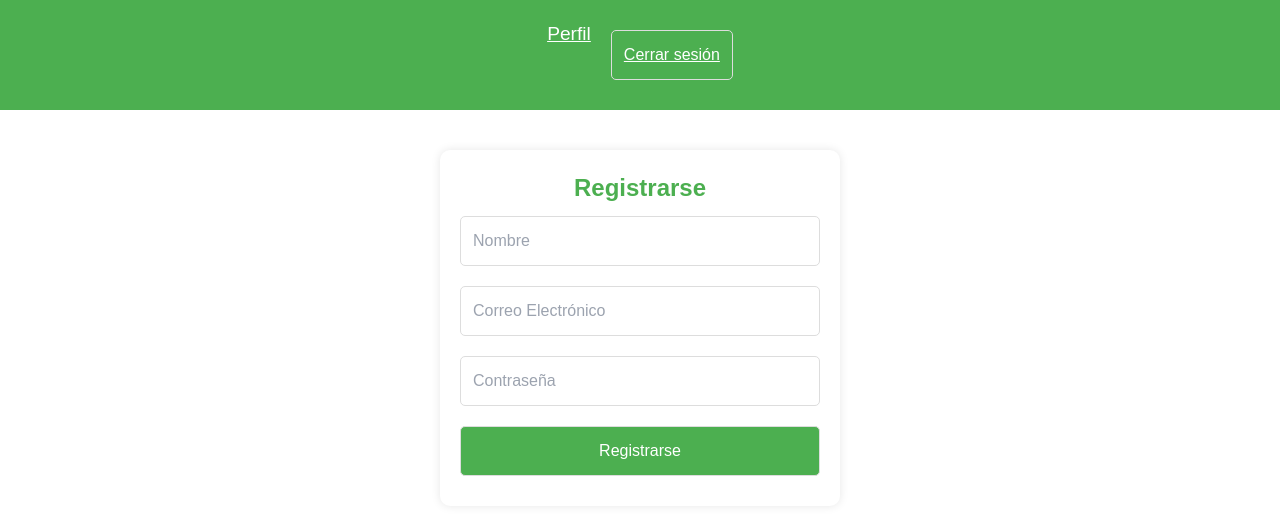
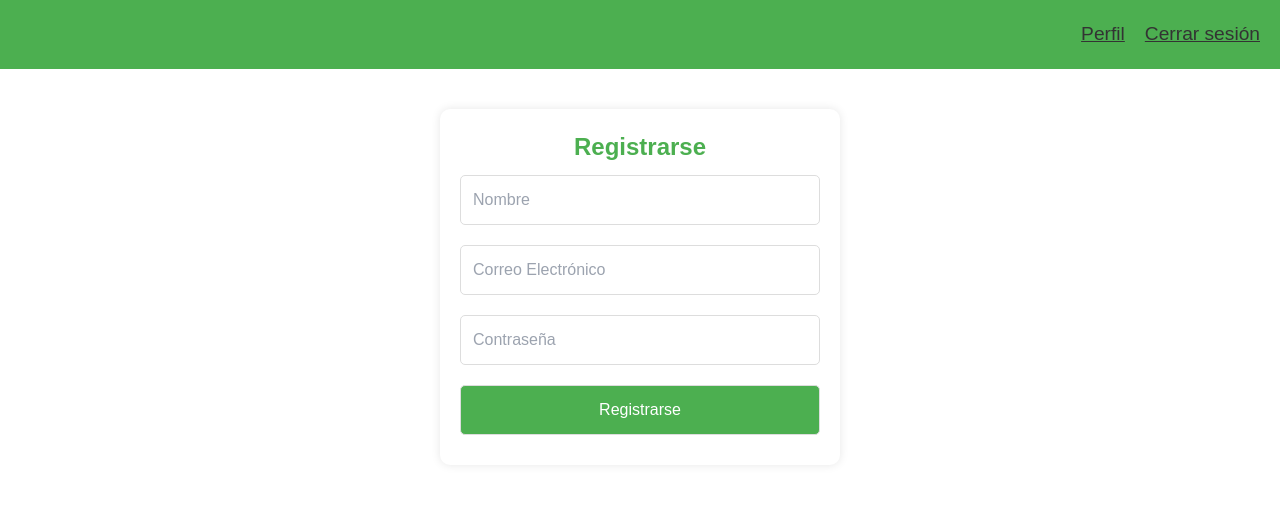
Before and after one commit to Julian090104/webtutorias, a Next.js app: page /authentication/register in a window 1280 px wide. Shown: the top 514 px of the page. Built offline with nearby package versions, Linux system fonts and the light colour scheme; no server answers; sample sign-in values are in the browser's storage.

Commit message:
actualizacion de los nabvar

```diff
--- a/src/app/globals.css
+++ b/src/app/globals.css
@@ -37,8 +37,34 @@ body {
 }
 
 .navbar-link {
-  color: white;
+  color: var(--foreground);
   text-decoration: underline;
+  font-size: 1.2rem;
+  padding: 0; /* Elimina cualquier padding adicional */
+  border: none; /* Quitar bordes */
+  background: none; /* Elimina cualquier fondo */
+  display: inline-block; /* Asegura que el texto no tenga espacio adicional */
+}
+
+.navbar-link:hover {
+  color: var(--primary-color);
+  text-decoration: underline; /* Mantén el subrayado en hover */
+}
+
+/* Estilos del navbar */
+header nav ul {
+  display: flex;
+  justify-content: center; /* Esto centra los elementos cuando no está logueado */
+  gap: 20px;
+}
+
+header nav ul.logged-in {
+  justify-content: flex-end; /* Esto alinea los elementos de la derecha cuando está logueado */
+}
+
+header nav ul li {
+  display: flex;
+  align-items: center; /* Centrado vertical de los elementos */
 }
 
 /* Estilos para encabezados */
--- a/src/components/navbar.js
+++ b/src/components/navbar.js
@@ -1,4 +1,3 @@
-// src/components/navbar.js
 "use client"; // Asegura que el componente se renderice en el cliente
 
 import Link from "next/link";
@@ -21,31 +20,45 @@ const Navbar = () => {
 
   return (
     <nav>
-      <ul className="flex justify-center space-x-8 text-lg font-medium">
+      <ul className={`flex w-full px-8 text-lg font-medium ${user ? "logged-in" : ""}`}>
         {!user ? (
           <>
             <li>
-              <Link href="/authentication/login" className="navbar-link hover:text-secondary-color transition-colors">
+              <Link
+                href="/authentication/login"
+                className="navbar-link hover:text-secondary-color transition-colors"
+              >
                 Iniciar sesión
               </Link>
             </li>
             <li>
-              <Link href="/authentication/register" className="navbar-link hover:text-secondary-color transition-colors">
+              <Link
+                href="/authentication/register"
+                className="navbar-link hover:text-secondary-color transition-colors"
+              >
                 Registrarse
               </Link>
             </li>
           </>
         ) : (
           <>
+            {/* Perfil y Cerrar sesión a la derecha cuando está logueado */}
             <li>
-              <Link href="/profile" className="navbar-link hover:text-secondary-color transition-colors">
+              <Link
+                href="/profile"
+                className="navbar-link hover:text-secondary-color transition-colors"
+              >
                 Perfil
               </Link>
             </li>
             <li>
-              <button onClick={handleLogout} className="navbar-link hover:text-secondary-color transition-colors">
+              <a
+                href="#"
+                className="logout navbar-link hover:text-secondary-color transition-colors"
+                onClick={handleLogout}
+              >
                 Cerrar sesión
-              </button>
+              </a>
             </li>
           </>
         )}
--- a/src/components/registerPage.js
+++ b/src/components/registerPage.js
@@ -1,7 +1,7 @@
 "use client";
 import { useState } from 'react';
 import { useRouter } from 'next/navigation';
-import { registerUser } from '@services/firebaseAuth'; // Asegúrate de tener la ruta correcta
+import { registerUser } from '@services/firebaseAuth'; // Asegúrate de que esta ruta es correcta
 import AuthForm from '@components/authForm';
 
 export default function RegisterPage() {
@@ -11,10 +11,10 @@ export default function RegisterPage() {
   const handleRegister = async (e, name, email, password) => {
     e.preventDefault();
     try {
-      await registerUser(name, email, password); // Incluye el nombre en el registro
-      router.push('/authentication/login'); // Redirige a la página de login después del registro
+      await registerUser(name, email, password); // Registra al usuario
+      router.push('/authentication/login'); // Redirige a la página de login
     } catch (error) {
-      setError(error.message);
+      setError(error.message); // Muestra el error si ocurre
     }
   };
 
--- a/src/lib/authContext.js
+++ b/src/lib/authContext.js
@@ -1,4 +1,3 @@
-// src/lib/authContext.js
 "use client";
 import { createContext, useContext, useState, useEffect } from 'react';
 import { onAuthStateChanged } from 'firebase/auth';
@@ -12,10 +11,13 @@ export const AuthProvider = ({ children }) => {
 
   useEffect(() => {
     const unsubscribe = onAuthStateChanged(auth, (currentUser) => {
-      console.log('Verificando autenticación...');
-      setUser(currentUser);
+      // No filtramos por emailVerified para permitir login sin verificación
+      if (currentUser) {
+        setUser(currentUser);
+      } else {
+        setUser(null);
+      }
       setLoading(false); // Cambiar a false cuando se haya cargado la información
-      console.log('Estado de autenticación:', currentUser ? 'Logueado' : 'No logueado');
     });
     return unsubscribe;
   }, []);
--- a/src/services/firebaseAuth.js
+++ b/src/services/firebaseAuth.js
@@ -4,7 +4,7 @@ import { getFirestore, doc, setDoc } from 'firebase/firestore';
 
 // Aquí debes colocar tu configuración de Firebase
 const firebaseConfig = {
-  apiKey: "",
+  apiKey: "AIzaSyAqxjD09CGrYtlscSuEP5yfTgGZ32QunZw",
   authDomain: "wtoup-96494.firebaseapp.com",
   projectId: "wtoup-96494",
   storageBucket: "wtoup-96494.firebasestorage.app",
```
Also changed, not shown: src/app/page.js (+5 -7 lines), src/components/loginPage.js (+5 -4 lines).
